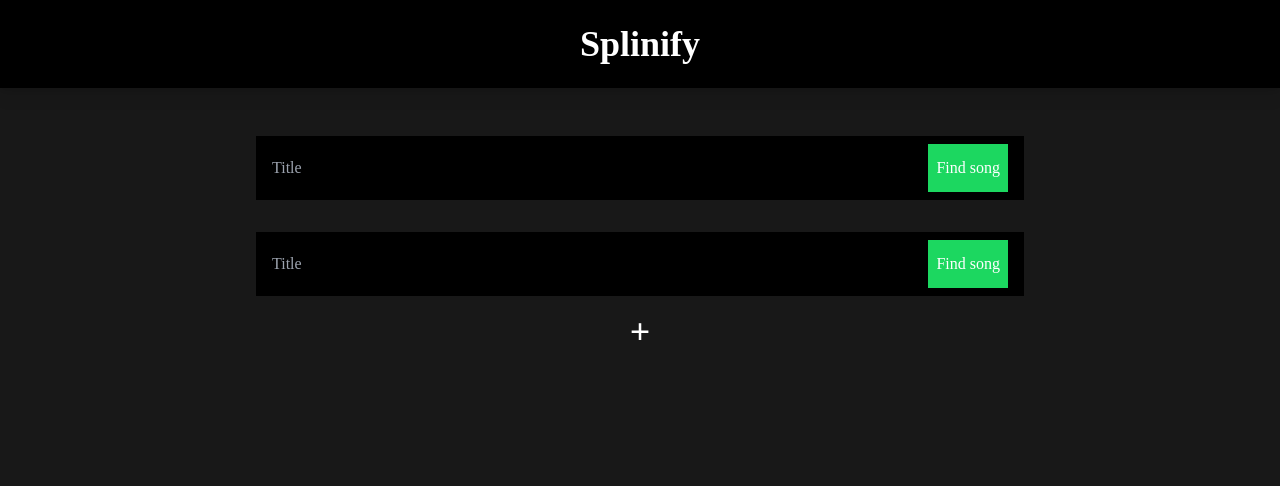
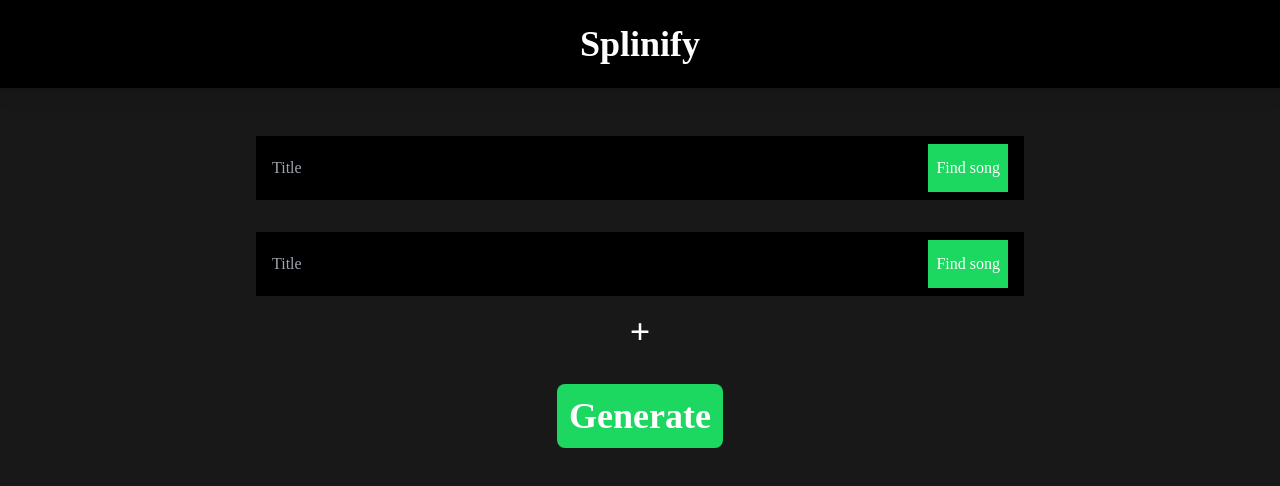
Before and after one commit to mycoalchen/Splinify, a React (Create React App) app in the folder frontend/: page / in a window 1280 px wide. Shown: the top 486 px of the page. Built offline with nearby package versions, Linux system fonts and the light colour scheme; no server answers.

Commit message:
Generate button

```diff
--- a/frontend/src/Home.js
+++ b/frontend/src/Home.js
@@ -9,6 +9,7 @@ export default function Home() {
         </div>
         {songCards}
         <AddSong/>
+        <Generate/>
     </div>);
 
     function onAddSong() {
@@ -25,4 +26,18 @@ export default function Home() {
             </div>
         )
     }
+
+    function Generate() {
+
+    }
+
+    function Generate() {
+        return (
+            <div>
+                <button onClick={() => Generate()} className="my-8 text-white font-bold bg-spotify-green px-3 py-3 text-4xl rounded-lg">
+                    Generate
+                </button>
+            </div>
+        )
+    }
 }
```
